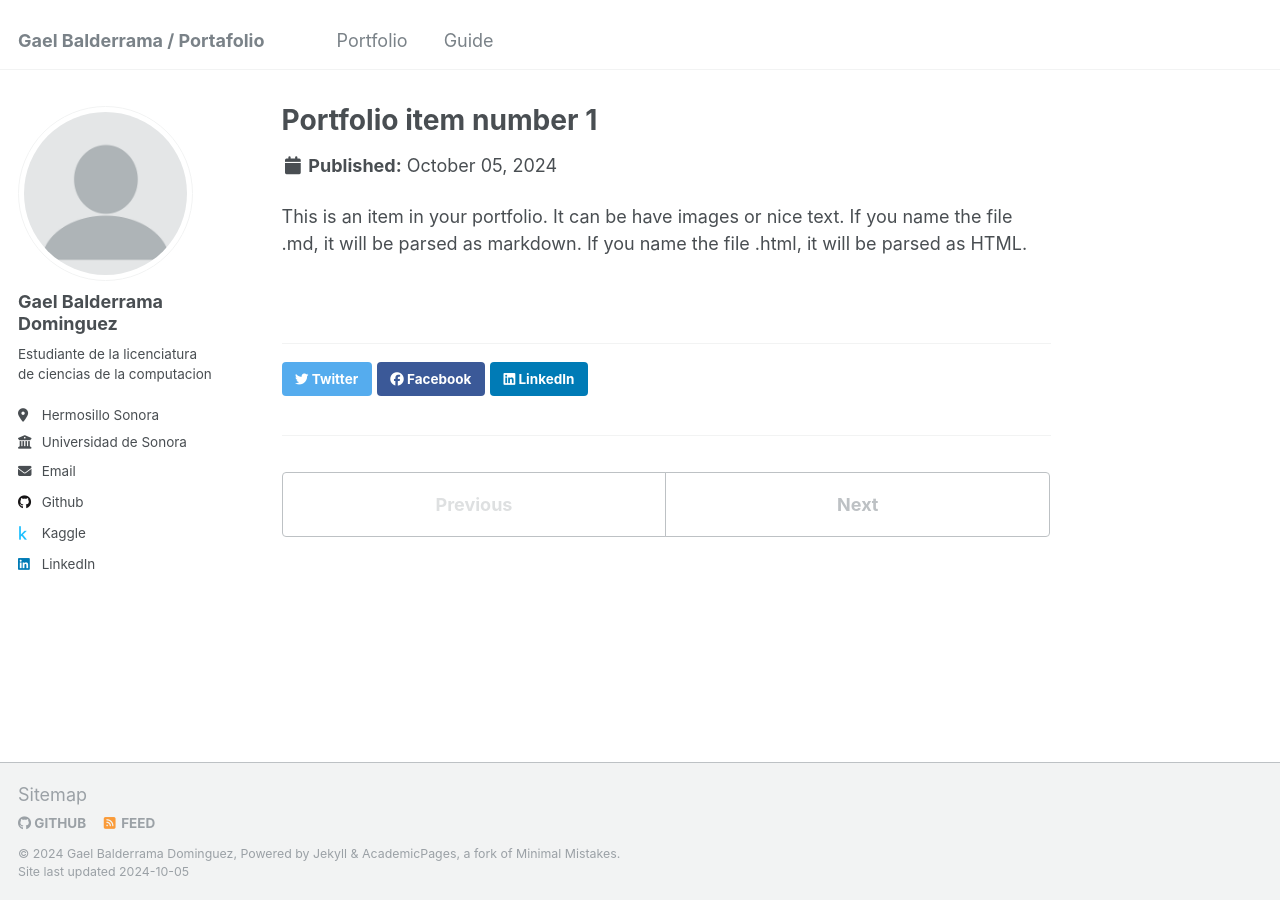
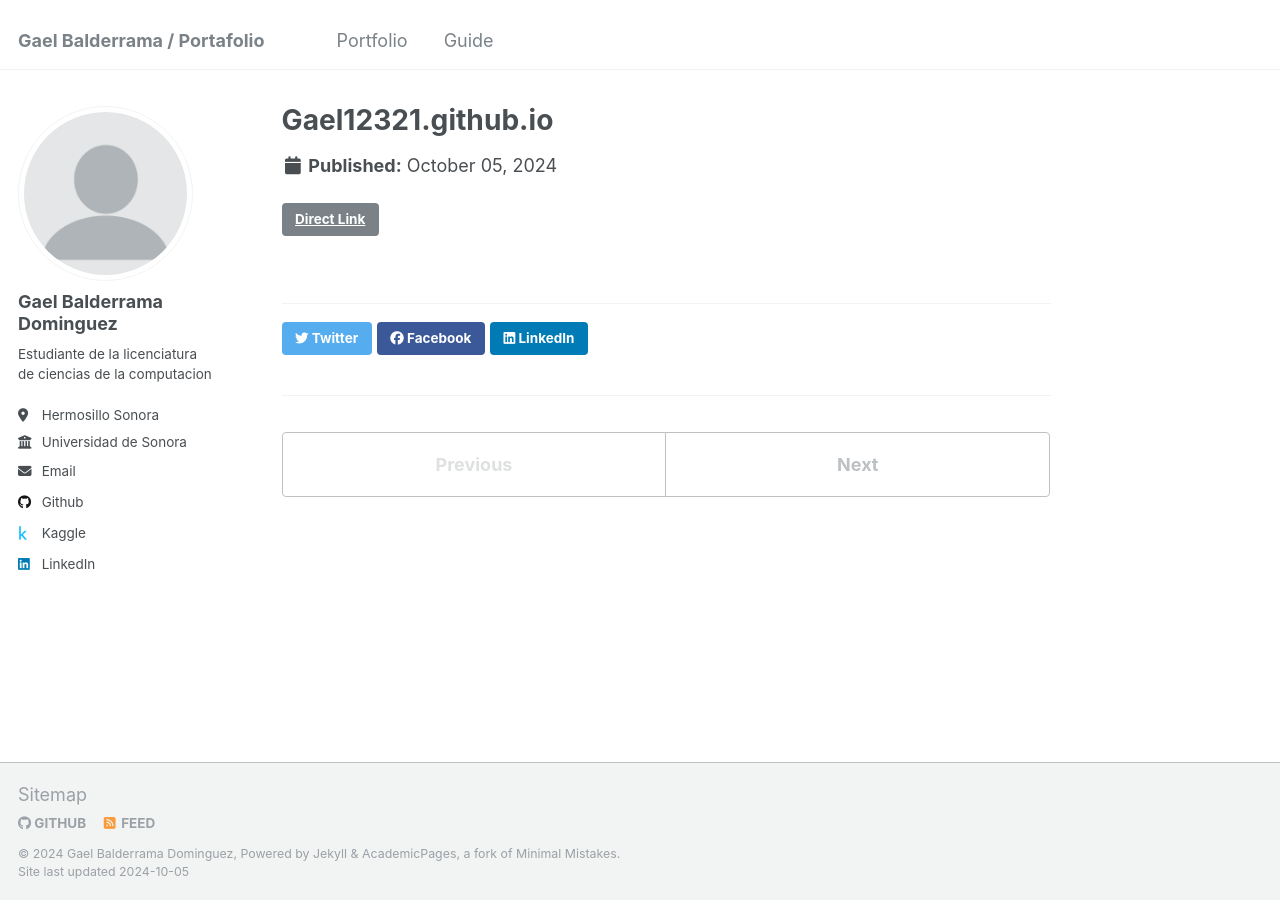
Before and after one commit to Gael12321/Gael12321.github.io, a Jekyll site: the page built from _portfolio/portfolio-1.md, in a window 1280 px wide. Built offline with Jekyll 4.4.1, drawn with Linux system fonts in a browser that asks for light colours.

Commit message:
Update portfolio-1.md

```diff
--- a/_portfolio/portfolio-1.md
+++ b/_portfolio/portfolio-1.md
@@ -1,7 +1,6 @@
 ---
-title: "Portfolio item number 1"
-excerpt: "Short description of portfolio item number 1<br/><img src='/images/500x300.png'>"
-collection: portfolio
+title: "Gael12321.github.io"
+date: 2024-10-05
+description: "Página de portafolio con plantilla Jekyll."
+link: "https://github.com/Gael12321/Gael12321.github.io"
 ---
-
-This is an item in your portfolio. It can be have images or nice text. If you name the file .md, it will be parsed as markdown. If you name the file .html, it will be parsed as HTML.
```
